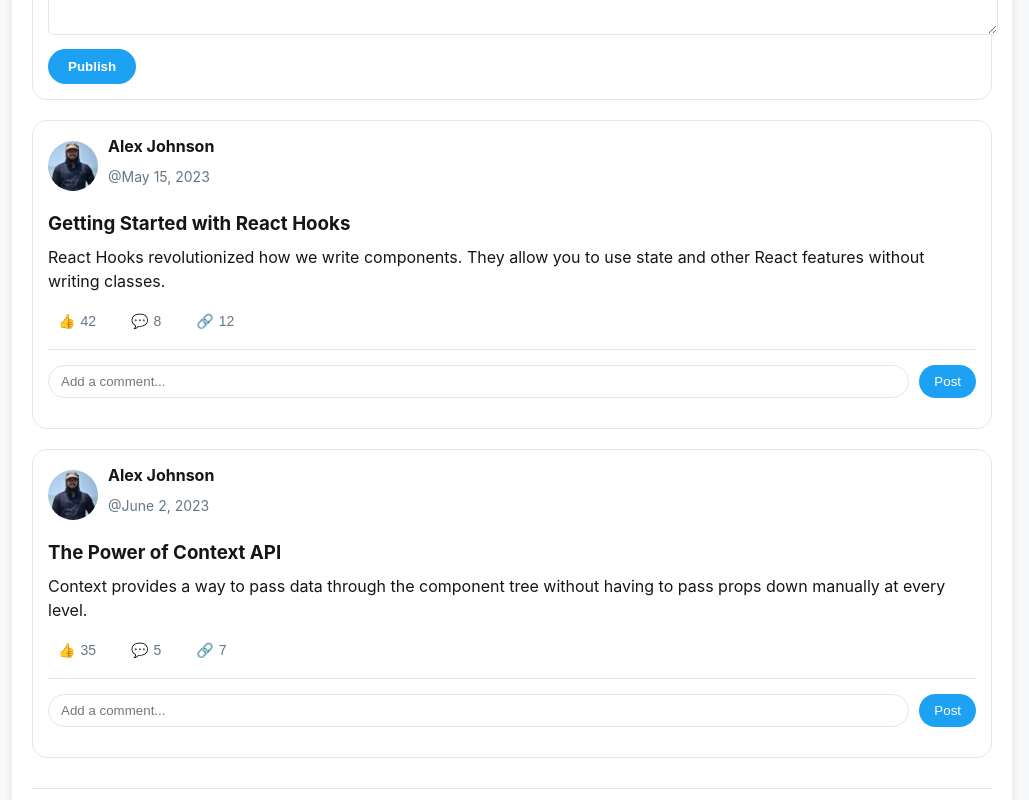
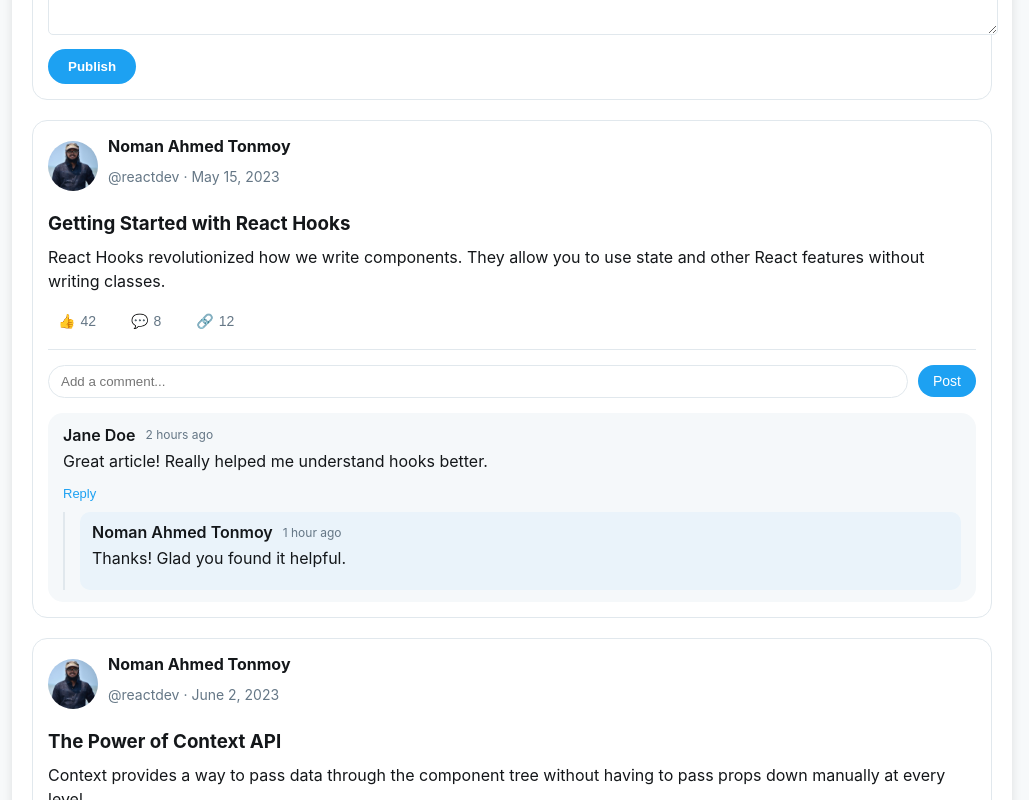
Before and after one commit to Tonmoy-04/author-page, a React app: page / in a window 1280 px wide. Shown: the part 660-1460 px from the top of the page, without its empty margins (128-1157 px from the left). Built offline with nearby package versions, Linux system fonts and the light colour scheme.

Commit message:
Commenting issue fixed

```diff
--- a/src/App.js
+++ b/src/App.js
@@ -6,6 +6,16 @@ import CommentSection from './components/CommentSection';
 import Pagination from './components/Pagination';
 
 function App() {
+  // Author data
+  const author = {
+    name: "Noman Ahmed Tonmoy",
+    handle: "@reactdev",
+    bio: "Frontend Developer | React Enthusiast | Sharing my coding journey",
+    followers: 1200,
+    following: 356
+  };
+
+  // Articles state
   const [articles, setArticles] = useState([
     {
       id: 1,
@@ -36,14 +46,23 @@ function App() {
     }
   ]);
 
+  // New article form state
   const [newArticle, setNewArticle] = useState({
     title: '',
     content: ''
   });
 
+  // Pagination state
   const [currentPage, setCurrentPage] = useState(1);
   const articlesPerPage = 2;
 
+  // Calculate current articles for pagination
+  const indexOfLastArticle = currentPage * articlesPerPage;
+  const indexOfFirstArticle = indexOfLastArticle - articlesPerPage;
+  const currentArticles = articles.slice(indexOfFirstArticle, indexOfLastArticle);
+  const totalPages = Math.ceil(articles.length / articlesPerPage);
+
+  // Handle form input changes
   const handleInputChange = (e) => {
     const { name, value } = e.target;
     setNewArticle(prev => ({
@@ -52,6 +71,7 @@ function App() {
     }));
   };
 
+  // Handle article submission
   const handleSubmit = (e) => {
     e.preventDefault();
     if (newArticle.title.trim() && newArticle.content.trim()) {
@@ -66,9 +86,11 @@ function App() {
       };
       setArticles([article, ...articles]);
       setNewArticle({ title: '', content: '' });
+      setCurrentPage(1); // Reset to first page when adding new article
     }
   };
 
+  // Update reactions
   const updateReactions = (id, type) => {
     setArticles(articles.map(article => {
       if (article.id === id) {
@@ -78,12 +100,6 @@ function App() {
     }));
   };
 
-  // Pagination logic
-  const indexOfLastArticle = currentPage * articlesPerPage;
-  const indexOfFirstArticle = indexOfLastArticle - articlesPerPage;
-  const currentArticles = articles.slice(indexOfFirstArticle, indexOfLastArticle);
-  const totalPages = Math.ceil(articles.length / articlesPerPage);
-
   return (
     <div className="app">
       <div className="profile-header">
@@ -91,20 +107,20 @@ function App() {
         <div className="profile-info">
           <img src={authorImage} alt="Author" className="profile-pic" />
           <div className="profile-details">
-            <h1>Alex Johnson</h1>
-            <p>@reactdev</p>
-            <p>Frontend Developer | React Enthusiast | Sharing my coding journey</p>
+            <h1>{author.name}</h1>
+            <p>{author.handle}</p>
+            <p>{author.bio}</p>
             <div className="profile-stats">
               <div>
                 <strong>{articles.length}</strong>
                 <span>Articles</span>
               </div>
               <div>
-                <strong>1.2k</strong>
+                <strong>{author.followers.toLocaleString()}</strong>
                 <span>Followers</span>
               </div>
               <div>
-                <strong>356</strong>
+                <strong>{author.following}</strong>
                 <span>Following</span>
               </div>
             </div>
@@ -141,8 +157,8 @@ function App() {
               <div className="article-header">
                 <img src={authorImage} alt="Author" className="article-author-pic" />
                 <div>
-                  <h4>Alex Johnson</h4>
-                  <p className="article-date">@{article.date}</p>
+                  <h4>{author.name}</h4>
+                  <p className="article-date">{author.handle} · {article.date}</p>
                 </div>
               </div>
               <h3>{article.title}</h3>
@@ -153,7 +169,11 @@ function App() {
                 shares={article.shares}
                 onReaction={(type) => updateReactions(article.id, type)}
               />
-              <CommentSection articleId={article.id} />
+              <CommentSection
+                articleId={article.id}
+                authorName={author.name}
+                currentUser="Current User" // Would normally come from auth
+              />
             </div>
           ))}
         </div>
--- a/src/components/CommentSection.css
+++ b/src/components/CommentSection.css
@@ -8,6 +8,7 @@
   display: flex;
   gap: 10px;
   margin-bottom: 15px;
+  align-items: center;
 }
 
 .comment-form input {
@@ -24,22 +25,36 @@
   padding: 8px 15px;
   border-radius: 20px;
   cursor: pointer;
+  font-size: 14px;
+}
+
+.cancel-reply {
+  background-color: transparent !important;
+  color: var(--secondary-text) !important;
+  border: 1px solid var(--border-color) !important;
 }
 
 .comments-list {
   display: flex;
   flex-direction: column;
-  gap: 10px;
+  gap: 15px;
 }
 
 .comment {
   background-color: var(--hover-color);
-  padding: 10px 15px;
+  padding: 12px 15px;
   border-radius: 15px;
 }
 
-.comment strong {
-  margin-right: 10px;
+.comment-header {
+  display: flex;
+  align-items: center;
+  gap: 10px;
+  margin-bottom: 5px;
+}
+
+.comment-header strong {
+  font-weight: 600;
 }
 
 .comment-date {
@@ -48,5 +63,41 @@
 }
 
 .comment p {
-  margin: 5px 0 0;
+  margin: 5px 0 10px;
+  line-height: 1.4;
 }
+
+.reply-button {
+  background: none;
+  border: none;
+  color: var(--primary-color);
+  cursor: pointer;
+  font-size: 13px;
+  padding: 0;
+}
+
+.reply-button:hover {
+  text-decoration: underline;
+}
+
+.replies {
+  margin-top: 10px;
+  padding-left: 15px;
+  border-left: 2px solid var(--border-color);
+  display: flex;
+  flex-direction: column;
+  gap: 10px;
+}
+
+.reply {
+  background-color: rgba(29, 161, 242, 0.05);
+  padding: 10px 12px;
+  border-radius: 10px;
+}
+
+.replying-indicator {
+  font-size: 13px;
+  color: var(--secondary-text);
+  margin-top: 5px;
+  font-style: italic;
+}
--- a/src/components/CommentSection.js
+++ b/src/components/CommentSection.js
@@ -1,24 +1,66 @@
 import React, { useState } from 'react';
 import './CommentSection.css';
 
-function CommentSection({ articleId }) {
-  const [comments, setComments] = useState([]);
+function CommentSection({ articleId, authorName, currentUser }) {
+  const [comments, setComments] = useState([
+    {
+      id: 1,
+      text: "Great article! Really helped me understand hooks better.",
+      author: "Jane Doe",
+      date: "2 hours ago",
+      replies: [
+        {
+          id: 11,
+          text: "Thanks! Glad you found it helpful.",
+          author: authorName,
+          date: "1 hour ago"
+        }
+      ]
+    }
+  ]);
+
   const [newComment, setNewComment] = useState('');
+  const [replyingTo, setReplyingTo] = useState(null);
 
   const handleSubmit = (e) => {
     e.preventDefault();
-    if (newComment.trim()) {
+    if (!newComment.trim()) return;
+
+    if (replyingTo) {
+      // Add reply
+      setComments(comments.map(comment => {
+        if (comment.id === replyingTo) {
+          return {
+            ...comment,
+            replies: [
+              ...comment.replies,
+              {
+                id: Date.now(),
+                text: newComment,
+                author: currentUser,
+                date: "Just now"
+              }
+            ]
+          };
+        }
+        return comment;
+      }));
+    } else {
+      // Add new comment
       setComments([
         ...comments,
         {
           id: Date.now(),
           text: newComment,
-          author: 'You',
-          date: new Date().toLocaleTimeString()
+          author: currentUser,
+          date: "Just now",
+          replies: []
         }
       ]);
-      setNewComment('');
     }
+
+    setNewComment('');
+    setReplyingTo(null);
   };
 
   return (
@@ -28,16 +70,55 @@ function CommentSection({ articleId }) {
           type="text"
           value={newComment}
           onChange={(e) => setNewComment(e.target.value)}
-          placeholder="Add a comment..."
+          placeholder={replyingTo ? "Write a reply..." : "Add a comment..."}
         />
         <button type="submit">Post</button>
+        {replyingTo && (
+          <button
+            type="button"
+            onClick={() => setReplyingTo(null)}
+            className="cancel-reply"
+          >
+            Cancel
+          </button>
+        )}
       </form>
+
       <div className="comments-list">
         {comments.map(comment => (
           <div key={comment.id} className="comment">
-            <strong>{comment.author}</strong>
-            <span className="comment-date">{comment.date}</span>
+            <div className="comment-header">
+              <strong>{comment.author}</strong>
+              <span className="comment-date">{comment.date}</span>
+            </div>
             <p>{comment.text}</p>
+
+            <button
+              onClick={() => setReplyingTo(comment.id)}
+              className="reply-button"
+            >
+              Reply
+            </button>
+
+            {comment.replies.length > 0 && (
+              <div className="replies">
+                {comment.replies.map(reply => (
+                  <div key={reply.id} className="reply">
+                    <div className="comment-header">
+                      <strong>{reply.author}</strong>
+                      <span className="comment-date">{reply.date}</span>
+                    </div>
+                    <p>{reply.text}</p>
+                  </div>
+                ))}
+              </div>
+            )}
+
+            {replyingTo === comment.id && (
+              <div className="replying-indicator">
+                Replying to {comment.author}
+              </div>
+            )}
           </div>
         ))}
       </div>
--- a/src/components/Pagination.js
+++ b/src/components/Pagination.js
@@ -1,9 +1,8 @@
+// components/Pagination.js
 import React from 'react';
 import './Pagination.css';
 
 function Pagination({ currentPage, totalPages, onPageChange }) {
-  if (totalPages <= 1) return null;
-
   return (
     <div className="pagination">
       <button
```
